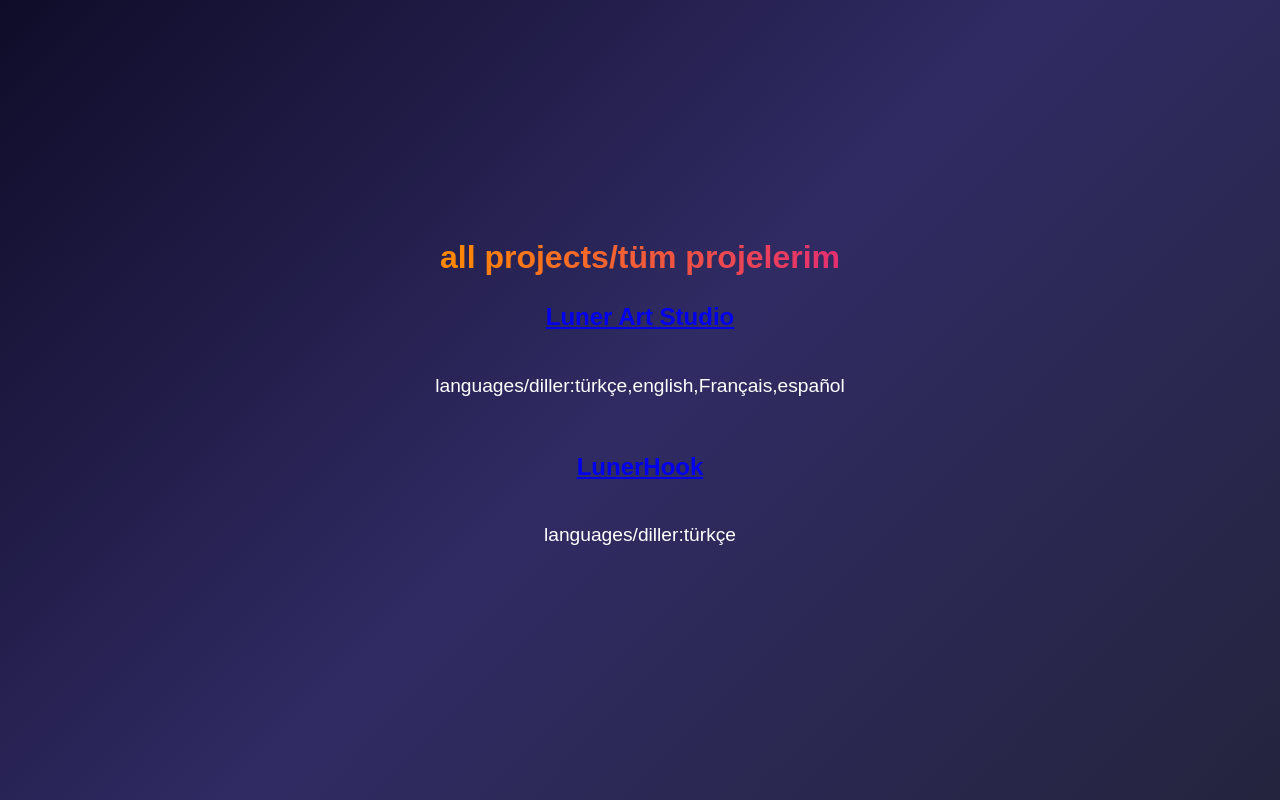
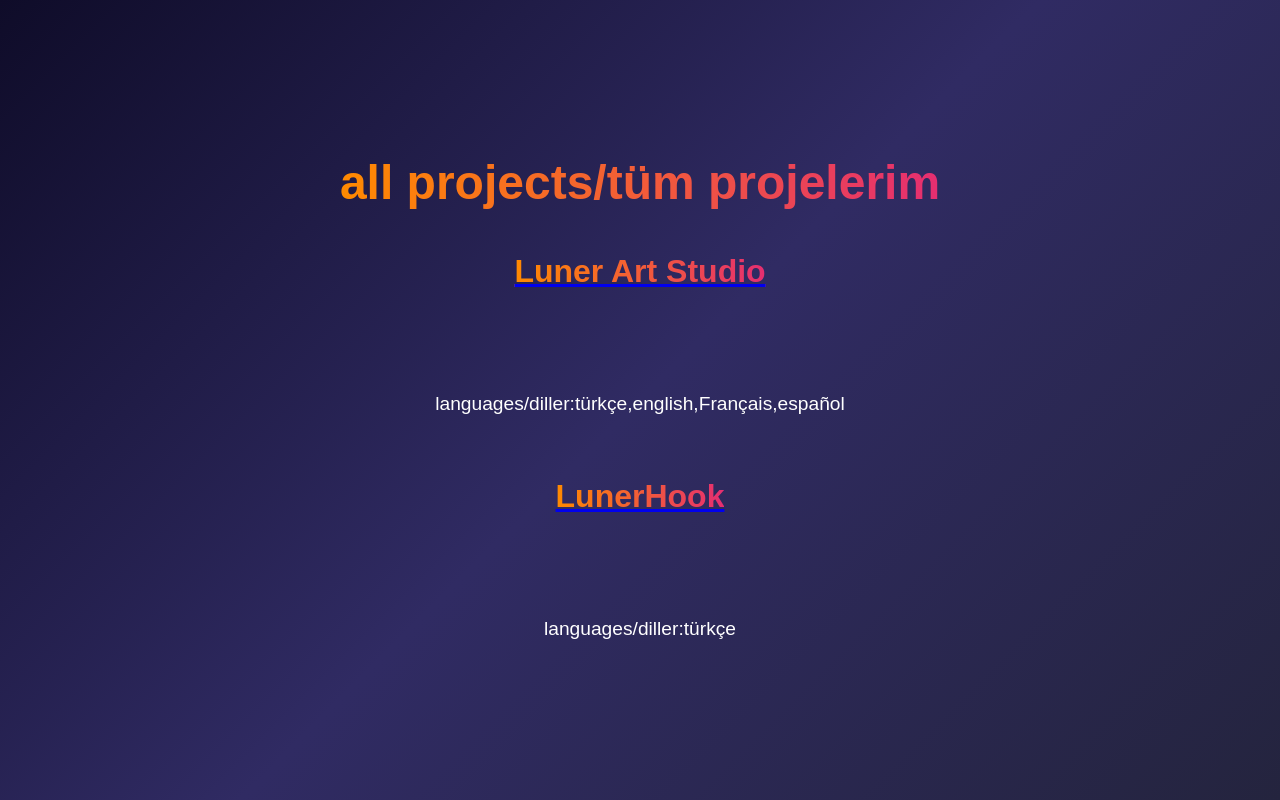
Before and after one commit to lbusiedcake7945/main, a plain HTML site: page index.html in a window 1280 px wide. Drawn offline with Linux system fonts and the light colour scheme.

Commit message:
Update index.html

```diff
--- a/index.html
+++ b/index.html
@@ -1,7 +1,4 @@
 <!DOCTYPE html>
-  <link rel="icon"
-href="pixel-art (5).png"
-type="image/png">
  <style>
         body {
             margin: 0;
@@ -39,10 +36,10 @@ type="image/png">
             background-clip: text;
             color: transparent;
         }
-   h1 {
+   h2 {
             font-size: 2rem;
-            margin-bottom: 0.5rem;
-            background: linear-gradient(95deg, #ff8a00, #e52e71);
+            margin-bottom: 05rem;
+            background: linear-gradient(90deg, #ff8a00, #e52e71);
             -webkit-background-clip: text;
             background-clip: text;
             color: transparent;
```
